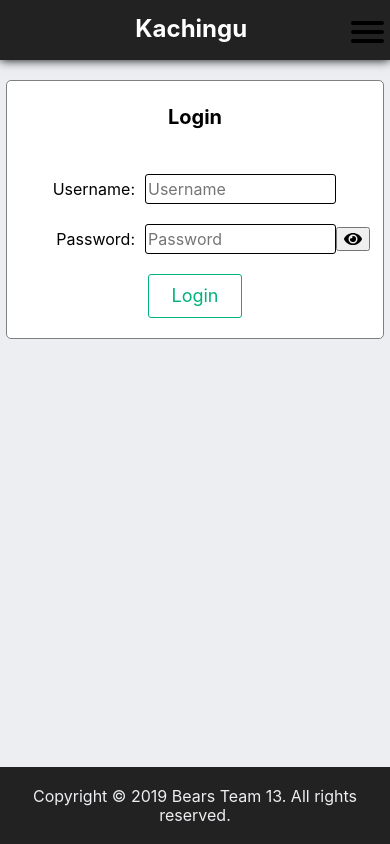
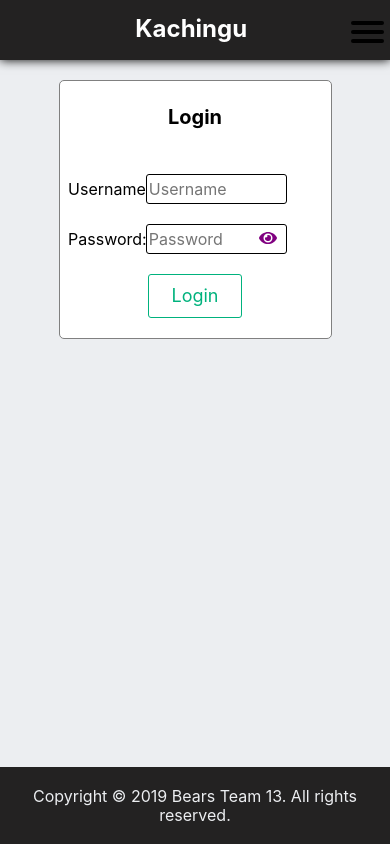
Before and after one commit to super-ming/v8-bears-team-13, a React (Create React App) app in the folder client/: page /login in a window 390 px wide. Built offline with nearby package versions, Linux system fonts and the light colour scheme.

Commit message:
Add password mask icon responsiveness

```diff
--- a/client/src/components/auth/Login.js
+++ b/client/src/components/auth/Login.js
@@ -118,7 +118,7 @@ class Login extends React.Component {
             </div>
             <div className="form__group">
               <label htmlFor="password" className="form__label">Password:</label>
-              <div className="form__input-container">
+              <div className="form__input-container password">
                 <input
                   required
                   id="password"
--- a/client/src/styles/components/_form.scss
+++ b/client/src/styles/components/_form.scss
@@ -13,6 +13,7 @@
     display: flex;
     flex-flow: row wrap;
     justify-content: center;
+    width: 35%;
   }
 
   &__label {
@@ -30,7 +31,7 @@
     border: 1px solid black;
     border-radius: $rounded-borders-small;
     height: 3rem;
-    width: 20rem;
+    width: 30rem;
   }
 
   &__add, &__edit {
@@ -58,3 +59,44 @@ fieldset {
   margin: 0 0 0 25%;
   font-size: $font-size-medium;
 }
+
+.password {
+  position: relative;
+}
+
+.hidden {
+  position: absolute;
+  top: 0.35rem;
+  right: 22%;
+  background-color: $color-white;
+  border: none;
+  svg path {
+    fill: purple;
+  }
+}
+
+@include respond(phone-only) {
+  .form {
+    &__container {
+      width: 80%;
+    }
+  }
+}
+
+@include respond(tab-land) {
+  .form {
+    &__container {
+      width: 70%;
+    }
+    &__label {
+      text-align: right;
+      width: 25%;
+      margin-right: 1rem;
+    }
+
+    &__input-container {
+      text-align: left;
+      width: 65%;
+    }
+  }
+}
```
